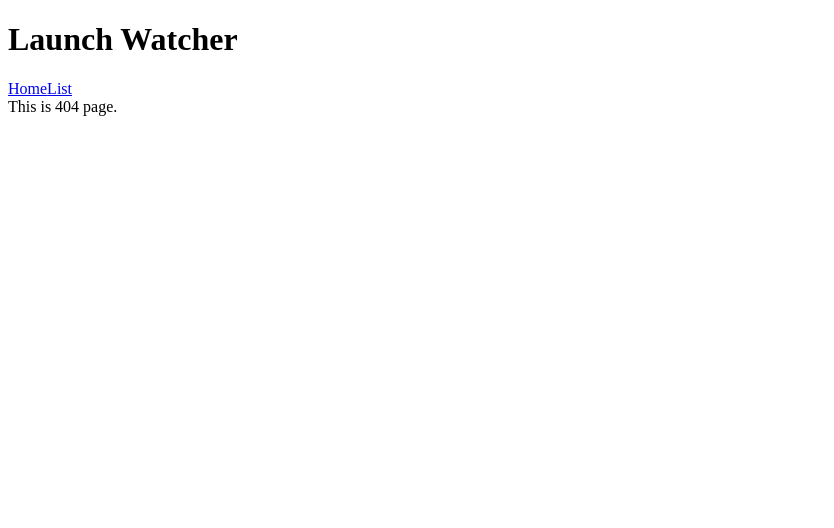
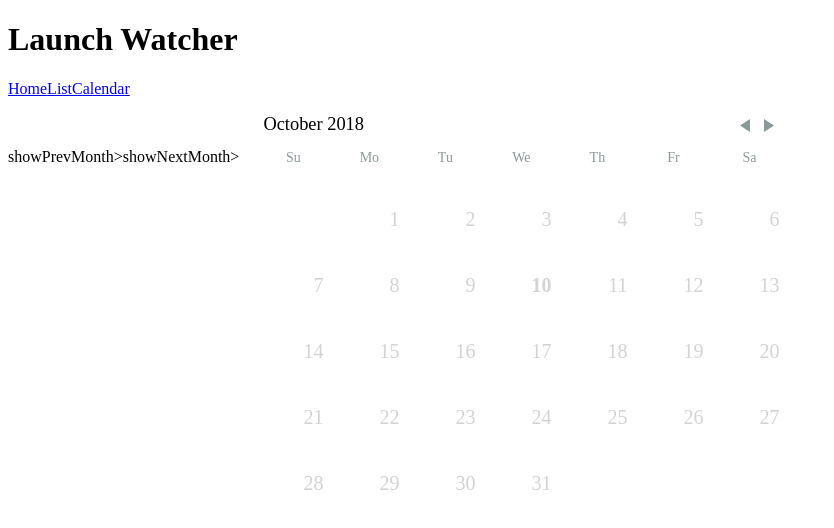
Before and after one commit to saeedahmadee/launch-watcher, a React (Create React App) app: page /calendar in a window 1280 px wide. Before the commit this address had no page. Shown: the top 528 px of the page, without its empty margins (0-834 px from the left). Built offline with nearby package versions, Linux system fonts and the light colour scheme; no server answers.

Commit message:
Add launches calendar and showing number of launches on days

```diff
--- a/package.json
+++ b/package.json
@@ -6,6 +6,7 @@
     "axios": "^0.18.0",
     "moment": "^2.22.2",
     "react": "^16.5.2",
+    "react-day-picker": "^7.2.4",
     "react-dom": "^16.5.2",
     "react-router-dom": "^4.3.1",
     "react-scripts": "2.0.4",
--- /dev/null
+++ b/src/components/Calendar.js
@@ -0,0 +1,135 @@
+import React, { Component } from 'react';
+import DayPicker from 'react-day-picker';
+import API from './APIConfig';
+import moment from 'moment';
+import 'react-day-picker/lib/style.css';
+
+class Calendar extends Component {
+    constructor(props) {
+        super(props);
+
+        this.state = {
+            birthdays: {}
+        };
+
+        this.renderDay = this.renderDay.bind(this);
+        this.showNextMonth = this.showNextMonth.bind(this);
+        this.showPrevMonth = this.showPrevMonth.bind(this);
+    }
+
+    componentDidMount() {
+        let month = this.dayPicker.state.currentMonth.getMonth()+1;
+        let thisMonth = moment((new Date())).format('YYYY-');
+        thisMonth = thisMonth + month + "-";
+        API.get(`launch/${thisMonth}01/${thisMonth}31`)
+            .then(res => {
+            const launches = res.data.launches;
+            let newState = {};
+            for (var i in launches) {
+                if (newState[moment(launches[i].isonet).format('YYYY_MM_DD')]) {
+                    newState[moment(launches[i].isonet).format('YYYY_MM_DD')]++;
+                } else {
+                    newState[moment(launches[i].isonet).format('YYYY_MM_DD')] = 1;
+                }
+            }
+            this.setState((prevState) => ({ birthdays: {...prevState.birthdays, ...newState} }));
+        })
+        .catch(error => {
+            console.log(error);
+        });
+    }
+
+    showNextMonth() {
+        this.dayPicker.showNextMonth();
+        let month = this.dayPicker.state.currentMonth.getMonth()+1;
+        let thisMonth = moment((new Date())).format('YYYY-');
+        thisMonth = thisMonth + month + "-";
+        API.get(`launch/${thisMonth}01/${thisMonth}31`)
+            .then(res => {
+            const launches = res.data.launches;
+            let newState = {};
+            for (var i in launches) {
+                if (newState[moment(launches[i].isonet).format('YYYY_MM_DD')]) {
+                    newState[moment(launches[i].isonet).format('YYYY_MM_DD')]++;
+                } else {
+                    newState[moment(launches[i].isonet).format('YYYY_MM_DD')] = 1;
+                }
+            }
+            this.setState((prevState) => ({ birthdays: {...prevState.birthdays, ...newState} }));
+        })
+        .catch(error => {
+            console.log(error);
+        });
+    }
+
+    showPrevMonth() {
+        this.dayPicker.showPreviousMonth();
+        let month = this.dayPicker.state.currentMonth.getMonth()+1;
+        let thisMonth = moment((new Date())).format('YYYY-');
+        thisMonth = thisMonth + month + "-";
+        API.get(`launch/${thisMonth}01/${thisMonth}31`)
+            .then(res => {
+            const launches = res.data.launches;
+            let newState = {};
+            for (var i in launches) {
+                if (newState[moment(launches[i].isonet).format('YYYY_MM_DD')]) {
+                    newState[moment(launches[i].isonet).format('YYYY_MM_DD')]++;
+                } else {
+                    newState[moment(launches[i].isonet).format('YYYY_MM_DD')] = 1;
+                }
+            }
+            this.setState((prevState) => ({ birthdays: {...prevState.birthdays, ...newState} }));
+            this.renderDay();
+        })
+        .catch(error => {
+            console.log(error);
+        });
+    }
+
+    renderDay(day) {
+        const date = {
+            year: day.getFullYear(),
+            month: day.getMonth() + 1,
+            day: day.getDate()
+        };
+        const dateStyle = {
+          position: 'absolute',
+          color: 'lightgray',
+          bottom: 0,
+          right: 0,
+          fontSize: 20,
+        };
+        const cellStyle = {
+          height: 50,
+          width: 60,
+          position: 'relative',
+        };
+        return (
+          <a href="test">
+              <div style={cellStyle}>
+              <div style={dateStyle}>{date.day}</div>
+                  <div>
+                      {this.state.birthdays[date.year + '_' + date.month + '_' + date.day]}
+                  </div>
+              </div>
+          </a>
+        );
+      }
+    render() {
+        return (
+            <div>
+                <span onClick={this.showPrevMonth}>showPrevMonth></span>
+                <span onClick={this.showNextMonth}>showNextMonth></span>
+                <DayPicker
+                ref={ el => this.dayPicker = el }
+                    canChangeMonth={true}
+                    className="launches-calendar"
+                    renderDay={this.renderDay}
+                />
+            </div>
+
+        );
+    }
+}
+
+export default Calendar;
--- /dev/null
+++ b/src/components/CalendarPage.js
@@ -0,0 +1,28 @@
+import React, { Component } from 'react';
+import Calendar from './Calendar.js';
+
+class CalendarPage extends Component {
+    constructor(props) {
+        super(props);
+
+        this.state = {
+            numberOfItems: '',
+            launches: [],
+            loading: true
+        };
+    }
+
+    componentDidMount() {
+
+    }
+
+    render() {
+        return (
+            <div>
+                <Calendar />
+            </div>
+        );
+    }
+}
+
+export default CalendarPage;
--- a/src/components/Header.js
+++ b/src/components/Header.js
@@ -6,6 +6,7 @@ const Header = () => (
         <h1>Launch Watcher</h1>
         <NavLink to="/" activeClassName="is-active" exact={true}>Home</NavLink>
         <NavLink to="/list" activeClassName="is-active">List</NavLink>
+        <NavLink to="/calendar" activeClassName="is-active">Calendar</NavLink>
     </header>
 );
 
--- a/src/routers/AppRouter.js
+++ b/src/routers/AppRouter.js
@@ -4,6 +4,7 @@ import Header from '../components/Header';
 import IndexPage from '../components/IndexPage';
 import LaunchDetailsPage from '../components/LaunchDetailsPage';
 import ListPage from '../components/ListPage';
+import CalendarPage from '../components/CalendarPage';
 import NotFoundPage from '../components/NotFoundPage';
 
 const AppRouter = () => (
@@ -14,6 +15,7 @@ const AppRouter = () => (
                 <Route path="/" component={IndexPage} exact={true} />
                 <Route path="/launch/:id" component={LaunchDetailsPage} />
                 <Route path="/list" component={ListPage} />
+                <Route path="/calendar" component={CalendarPage} />
                 <Route component={NotFoundPage} />
             </Switch>
         </div>
```
Also changed, not shown: 1 other file (tests, documents, lock files or other folders).
